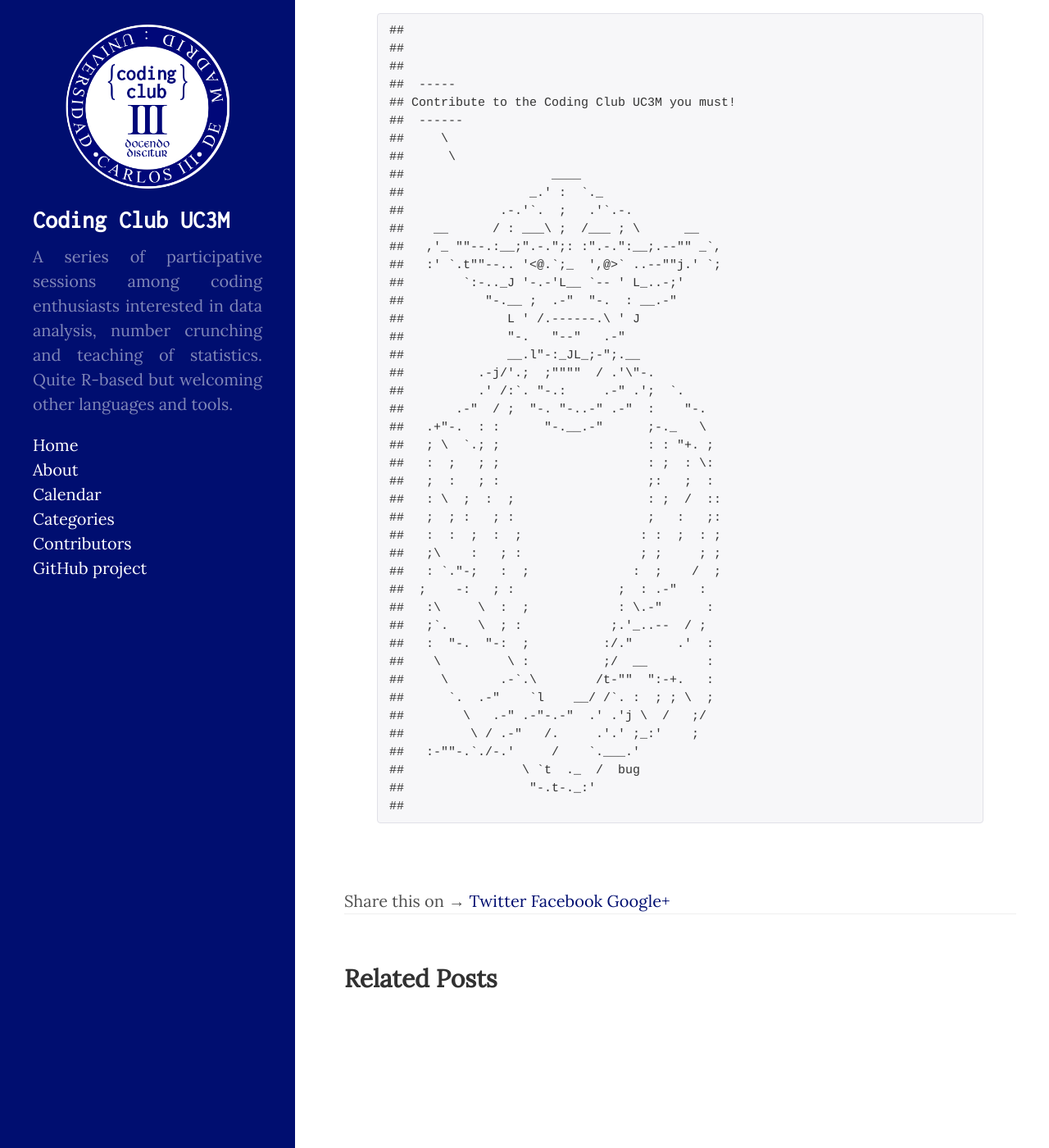
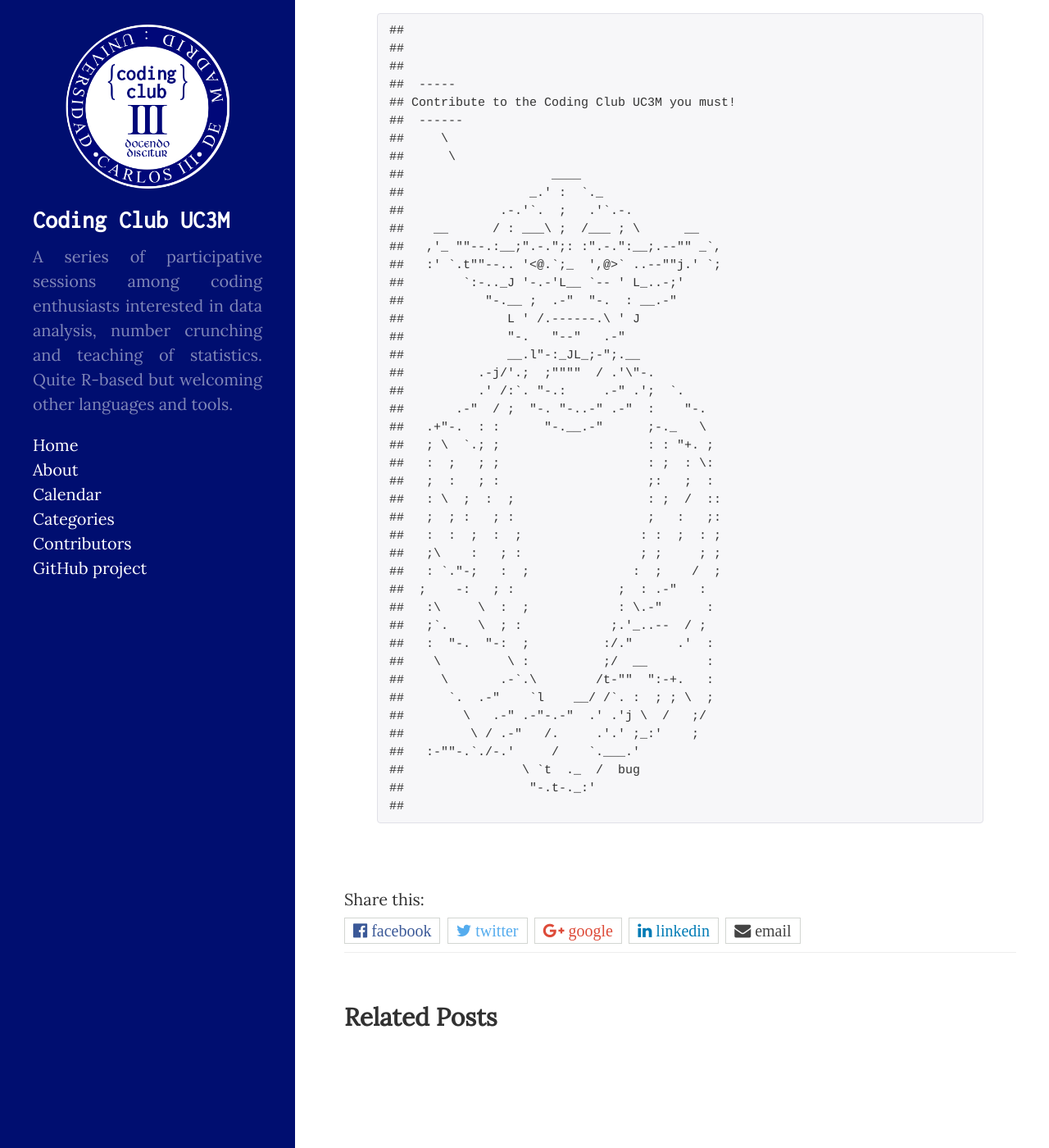
Before and after one commit to CodingClubUC3M/codingclubuc3m.github.io, a Jekyll site: the page built from _posts/2018-05-01-misc-R-function.md, in a window 1280 px wide and 1400 px high, scrolled down 50468 px. Shown: the whole window at 82% size. Built offline with Jekyll 4.4.1, drawn with Linux system fonts in a browser that asks for light colours; comment, search, counter and statistics services are not loaded.

Commit message:
change share button

```diff
--- a/_includes/head.html
+++ b/_includes/head.html
@@ -47,4 +47,6 @@
     <!--Disqus comment counts-->
     <script id="dsq-count-scr" src="//codingclubuc3m-github-io.disqus.com/count.js" async></script>
     {% endif %}
+
+  <link href="https://maxcdn.bootstrapcdn.com/font-awesome/4.7.0/css/font-awesome.min.css" rel="stylesheet">
 </head>
--- a/_includes/share-page.html
+++ b/_includes/share-page.html
@@ -1,16 +1,38 @@
 
 
-<div class="share-page">
-    Share this on &rarr;
 
-	<a href="https://twitter.com/intent/tweet?text={{ page.title }}&url={{ site.url }}{{ page.url }}&via={{ site.footer-links.twitter }}&related={{ site.footer-links.twitter }}" rel="nofollow" target="_blank" title="Share on Twitter">
-		<i class="fa fa-twitter"></i> Twitter
-    	</a>
+<div id="share-bar">
 
-    	<a href="https://facebook.com/sharer.php?u={{ site.url }}{{ page.url }}" rel="nofollow" target="_blank" title="Share on Facebook">
-      		<i class="fa fa-facebook"></i> Facebook
-    	</a>
-	<a href="https://plus.google.com/share?url={{ site.url }}{{ page.url }}" rel="nofollow" target="_blank" title="Share on Google+">
-      		<i class="fa fa-google-plus"></i> Google+
-    	</a>
+    <h4>Share this:</h4>
+        <div class="share-buttons">
+        <a  href="https://www.facebook.com/sharer/sharer.php?u={{ site.url }}{{ site.baseurl }}{{ page.url }}"
+            onclick="window.open(this.href, 'pop-up', 'left=20,top=20,width=500,height=500,toolbar=1,resizable=0'); return false;"
+            title="Share on Facebook" >
+            <i class="fa fa-facebook-official share-button"> facebook</i>
+        </a>
+
+        <a  href="https://twitter.com/intent/tweet?text={{ page.title }}&url={{ site.url }}{{ site.baseurl }}{{ page.url }}"
+            onclick="window.open(this.href, 'pop-up', 'left=20,top=20,width=500,height=500,toolbar=1,resizable=0'); return false;"
+            title="Share on Twitter" >
+            <i class="fa fa-twitter share-button"> twitter</i>
+        </a>
+
+        <a  href="https://plus.google.com/share?url={{ site.url }}{{ site.baseurl }}{{ page.url }}"
+            onclick="window.open(this.href, 'pop-up', 'left=20,top=20,width=500,height=500,toolbar=1,resizable=0'); return false;"
+            title="Share on Google+" >
+            <i class="fa fa-google-plus share-button"> google</i>
+        </a>
+
+        <a  href="https://www.linkedin.com/shareArticle?mini=true&url={{ site.url }}{{ site.baseurl }}{{ page.url }}&title={{ page.title }}&summary={{ page.description }}&source={{ site.title }}"
+            onclick="window.open(this.href, 'pop-up', 'left=20,top=20,width=500,height=500,toolbar=1,resizable=0'); return false;"
+            title="Share on LinkedIn" >
+            <i class="fa fa-linkedin share-button"> linkedin</i>
+        </a>
+
+        <a  href="mailto:?subject={{ page.title }}&amp;body=Check out this site {{ site.url }}{{ site.baseurl }}{{ page.url }}"
+            title="Share via Email" >
+            <i class="fa fa-envelope share-button"> email</i>
+        </a>
+    </div>
+
 </div>
--- a/public/css/custom.css
+++ b/public/css/custom.css
@@ -102,3 +102,96 @@
     font-weight: bold;
     color: #000000;
 }
+
+
+/* Share Bar */
+#share-bar {
+    font-size: 20px;
+}
+
+/* Title */
+#share-bar h4 {
+    margin-bottom: 10px;
+    font-weight: 500;
+}
+
+/* All buttons */
+.share-buttons {
+}
+
+/* Each button */
+.share-button {
+    margin: 0px;
+    margin-bottom: 10px;
+    margin-right: 3px;
+    border: 1px solid #D3D6D2;
+    padding: 5px 10px 5px 10px;
+}
+.share-button:hover {
+    opacity: 1;
+    color: #ffffff;
+}
+
+/* Facebook button */
+.fa-facebook-official {
+    color: #3b5998;
+}
+.fa-facebook-official:hover {
+    background-color: #3b5998;
+}
+
+/* Twitter button */
+.fa-twitter {
+    color: #55acee;
+}
+.fa-twitter:hover {
+    background-color: #55acee;
+}
+
+/* Google-PLus button */
+.fa-google-plus {
+    color: #dd4b39;
+}
+.fa-google-plus:hover {
+    background-color: #dd4b39;
+}
+
+/* Pinterest button */
+.fa-pinterest-p {
+    color: #cb2027;
+}
+.fa-pinterest-p:hover {
+    background-color: #cb2027;
+}
+
+/* Tumblr button */
+.fa-tumblr {
+    color: #32506d;
+}
+.fa-tumblr:hover {
+    background-color: #32506d;
+}
+
+/* Reddit button */
+.fa-reddit-alien {
+    color: #ff4500;
+}
+.fa-reddit-alien:hover {
+    background-color: #ff4500;
+}
+
+/* LinkedIn button */
+.fa-linkedin {
+    color: #007bb5;
+}
+.fa-linkedin:hover {
+    background-color: #007bb5;
+}
+
+/* Email button */
+.fa-envelope {
+    color: #444444;
+}
+.fa-envelope:hover {
+    background-color: #444444;
+}
```
